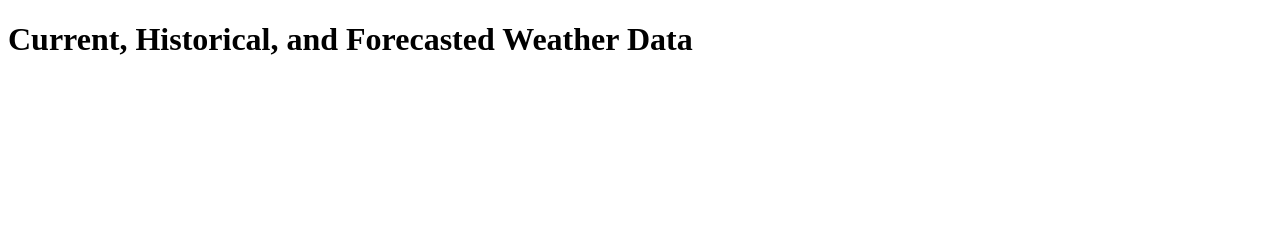
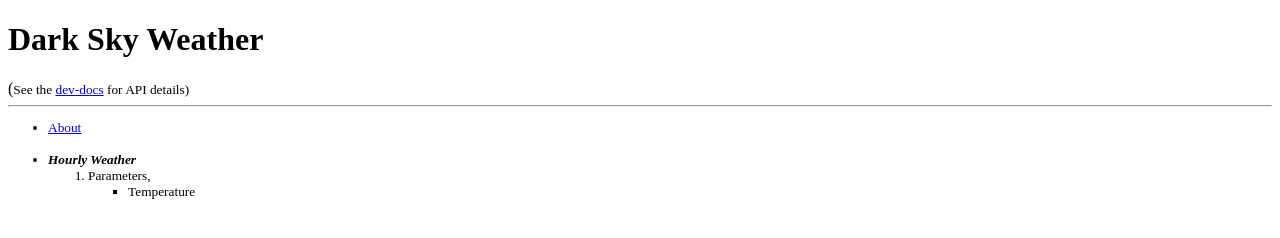
Before and after one commit to passion-dev37/flask_weather_app, a website: page python/flask-d3/templates/index.html in a window 1280 px wide. Drawn offline with Linux system fonts and the light colour scheme.

Commit message:
Restructured index.html & added href in about.html to go back to home.

```diff
--- a/python/flask-d3/templates/index.html
+++ b/python/flask-d3/templates/index.html
@@ -1,3 +1,30 @@
 <!doctype html>
-<title>DarkSky API - Weather Data</title>
-<h1>Current, Historical, and Forecasted Weather Data</h1>
+<html>
+  <head>
+    <meta charset='utf-8'>
+    <title>Dark Sky Weather</title>
+  </head>
+  <body>
+    <div>
+      <h1>Dark Sky Weather</h1>
+      (<small>See the <a href='https://darksky.net/dev'>dev-docs</a> for API details)
+      <hr>
+      <section>
+        <ul>
+          <li><a href='/about'>About</a></li>
+          <br>
+          <li><b><i>Hourly Weather</i></b>
+            <br>
+            <ol>
+              <li>Parameters,
+                <ul>
+                  <li>Temperature</li>
+                </ul>
+              </li>
+            </ol>
+          </li>
+        </ul>
+      </section>
+    </div>
+  </body>
+</html>
```
Also changed, not shown: python/flask-d3/templates/about.html (+6 -0 lines).
